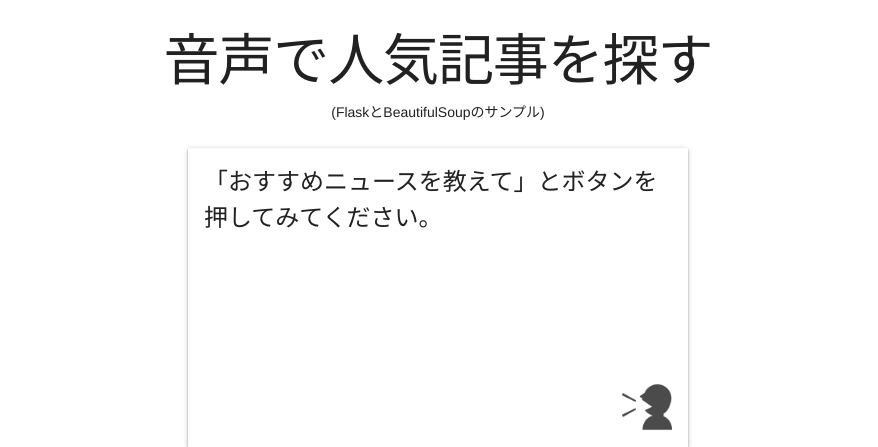
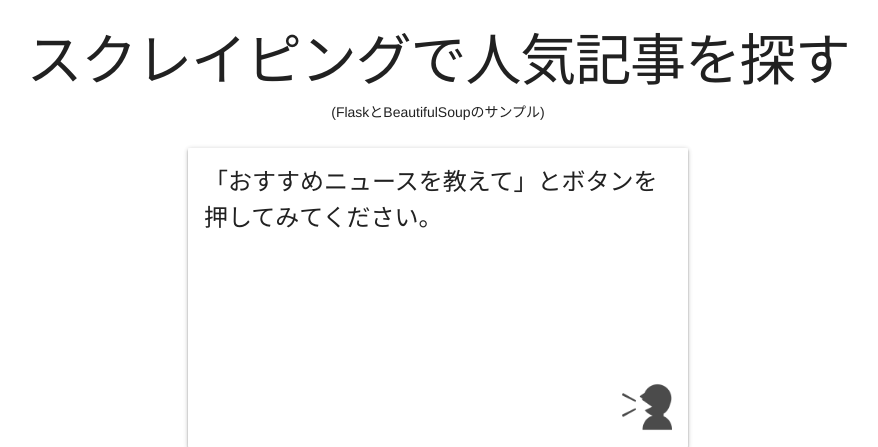
Before and after one commit to nishikama/chatbot-news, a Flask app: page / in a window 1280 px wide. Shown: the top 447 px of the page, without its empty margins (202-1080 px from the left). Run offline with Flask 2, Linux system fonts and the light colour scheme.

Commit message:
タイトル変更

```diff
--- a/answer/templates/index.html
+++ b/answer/templates/index.html
@@ -58,7 +58,7 @@
 </head>
 <body>
 
-    <h1 class="ta-c" style="margin-bottom: 0;">音声で人気記事を探す</h1>
+    <h1 class="ta-c" style="margin-bottom: 0;">スクレイピングで人気記事を探す</h1>
     <p class="ta-c">(FlaskとBeautifulSoupのサンプル)</p>
 
     <div class="comment-area mdl-shadow--2dp">
```
